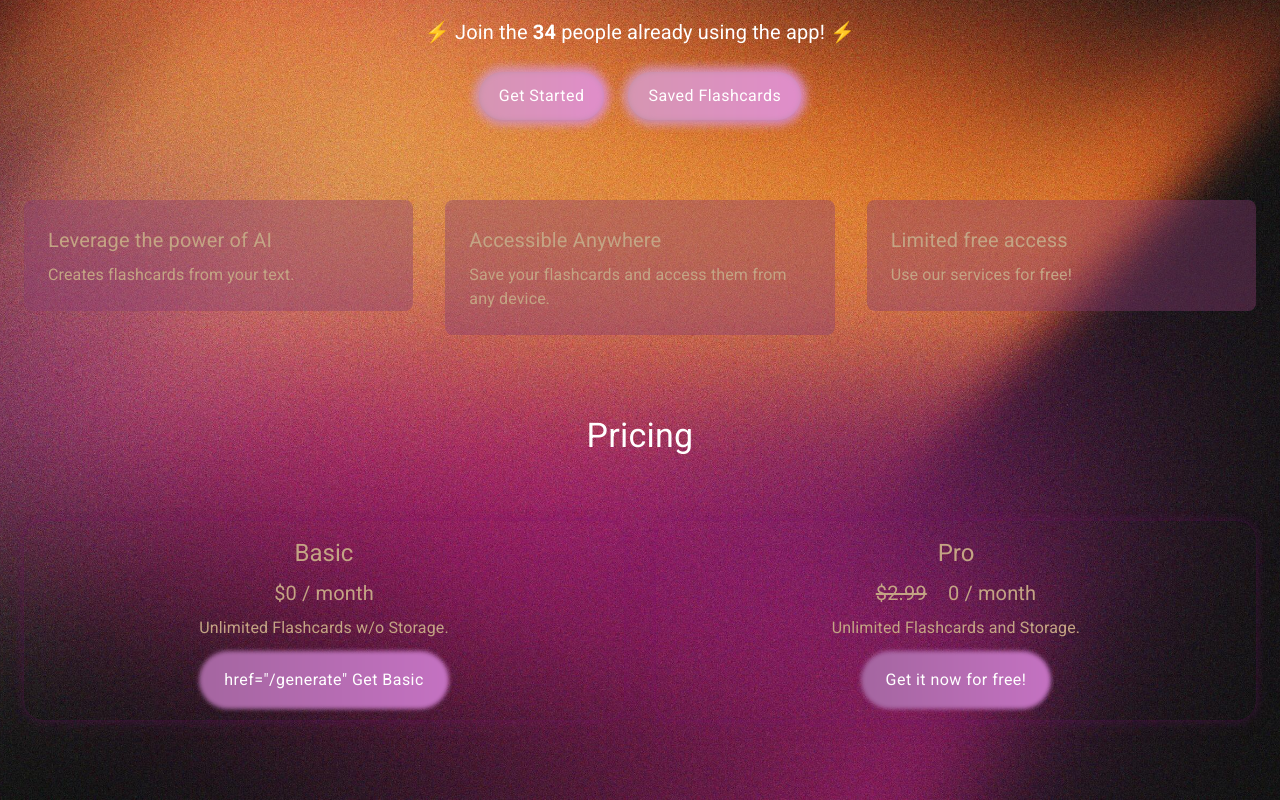
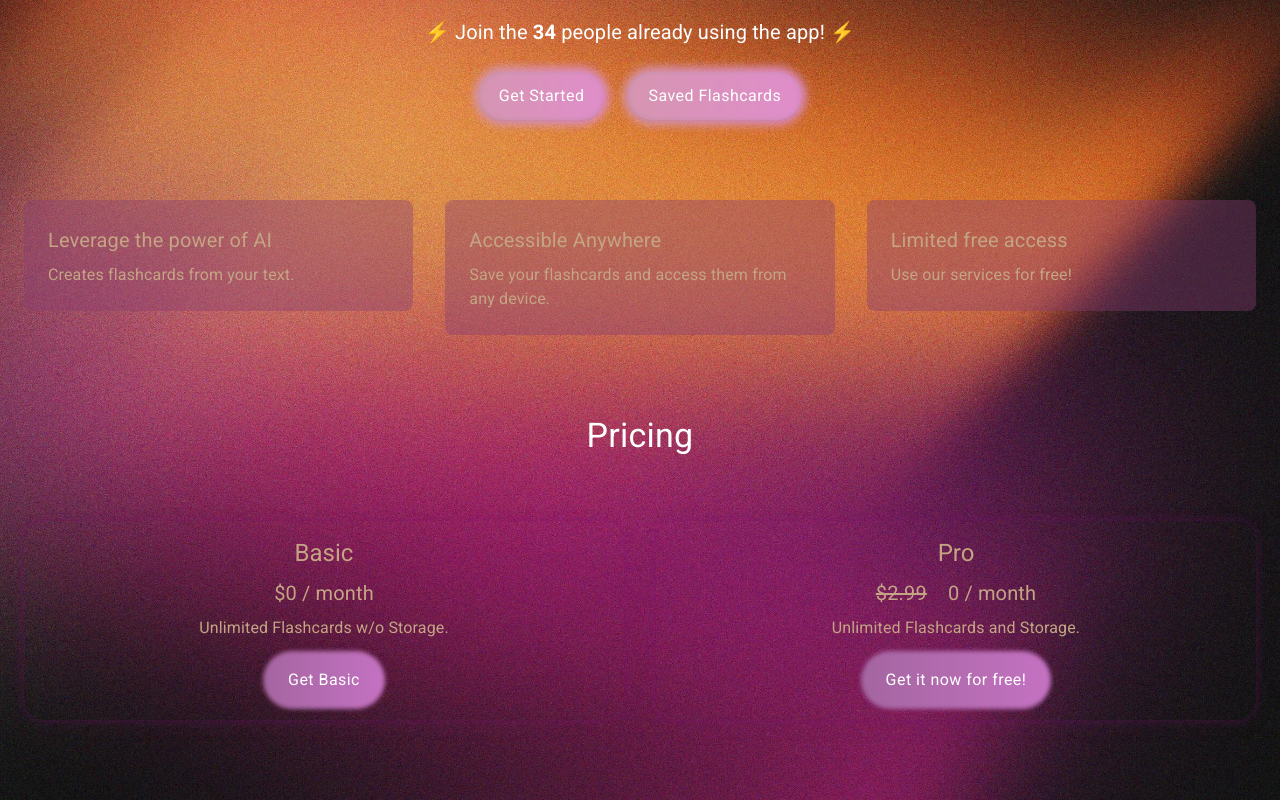
Before and after one commit to Medxo-pro/Flashcard-SaaS, a Next.js app: page / in a window 1280 px wide. Shown: the part 256-1056 px from the top of the page. Built offline with nearby package versions, Linux system fonts and the light colour scheme; no server answers.

Commit message:
Typo fixed

```diff
--- a/app/page.js
+++ b/app/page.js
@@ -207,8 +207,10 @@ export default function Home() {
                 },
                 fontSize: '1em',
                 mt: 2
-              }}  >
-                href="/generate"
+              }}
+              href="/generate"
+              >
+
                 Get Basic
               </Button>
             </Box>
```
